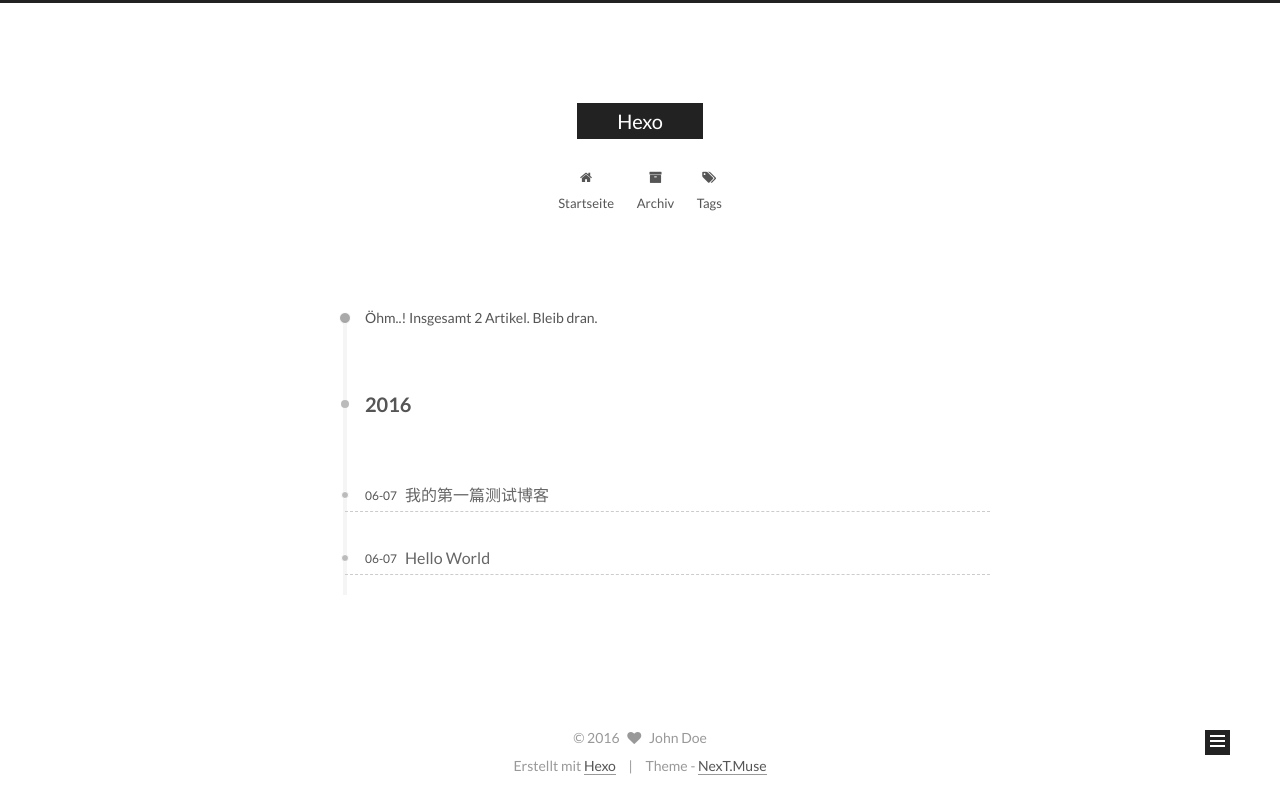
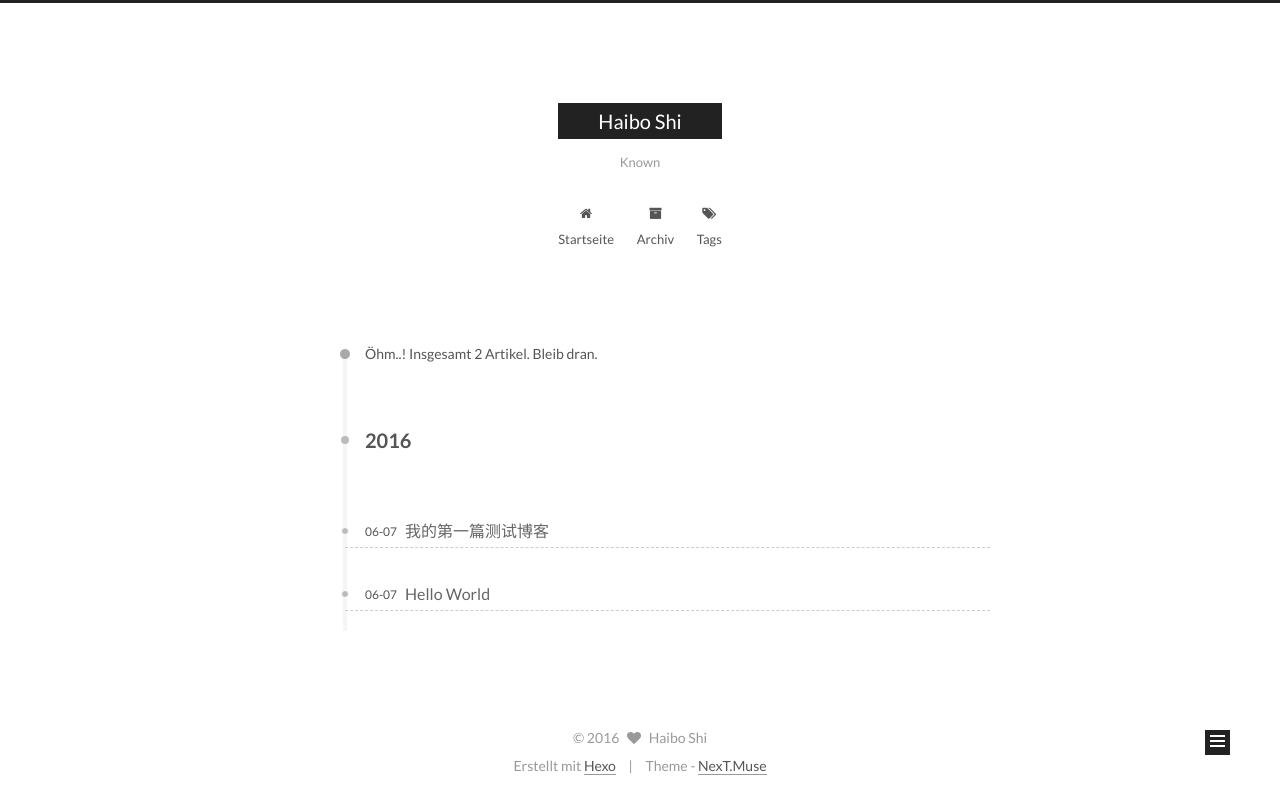
Before and after one commit to HaiboShi/haiboshi.github.io, a plain HTML site: page archives/2016/06/index.html in a window 1280 px wide. Drawn offline with Linux system fonts and the light colour scheme.

Commit message:
Site updated: 2016-06-07 13:29:21

```diff
--- a/archives/2016/06/index.html
+++ b/archives/2016/06/index.html
@@ -86,12 +86,12 @@
 
 <meta name="description">
 <meta property="og:type" content="website">
-<meta property="og:title" content="Hexo">
+<meta property="og:title" content="Haibo Shi">
 <meta property="og:url" content="http://yoursite.com/archives/2016/06/index.html">
-<meta property="og:site_name" content="Hexo">
+<meta property="og:site_name" content="Haibo Shi">
 <meta property="og:description">
 <meta name="twitter:card" content="summary">
-<meta name="twitter:title" content="Hexo">
+<meta name="twitter:title" content="Haibo Shi">
 <meta name="twitter:description">
 
 
@@ -115,7 +115,7 @@
 
   <link rel="canonical" href="http://yoursite.com/archives/2016/06/"/>
 
-  <title> Archiv | Hexo </title>
+  <title> Archiv | Haibo Shi </title>
 </head>
 
 <body itemscope itemtype="http://schema.org/WebPage" lang="">
@@ -146,11 +146,11 @@
   <div class="custom-logo-site-title">
     <a href="/"  class="brand" rel="start">
       <span class="logo-line-before"><i></i></span>
-      <span class="site-title">Hexo</span>
+      <span class="site-title">Haibo Shi</span>
       <span class="logo-line-after"><i></i></span>
     </a>
   </div>
-  <p class="site-subtitle"></p>
+  <p class="site-subtitle">Known</p>
 </div>
 
 <div class="site-nav-toggle">
@@ -342,8 +342,8 @@
         <div class="site-author motion-element" itemprop="author" itemscope itemtype="http://schema.org/Person">
           <img class="site-author-image" itemprop="image"
                src="/images/avatar.gif"
-               alt="John Doe" />
-          <p class="site-author-name" itemprop="name">John Doe</p>
+               alt="Haibo Shi" />
+          <p class="site-author-name" itemprop="name">Haibo Shi</p>
           <p class="site-description motion-element" itemprop="description"></p>
         </div>
         <nav class="site-state motion-element">
@@ -393,7 +393,7 @@
   <span class="with-love">
     <i class="fa fa-heart"></i>
   </span>
-  <span class="author" itemprop="copyrightHolder">John Doe</span>
+  <span class="author" itemprop="copyrightHolder">Haibo Shi</span>
 </div>
 
 <div class="powered-by">
```
Also changed, not shown: 2016/06/07/hello-world/index.html (+7 -7 lines), 2016/06/07/我的第一篇测试博客/index.html (+7 -7 lines), archives/2016/index.html (+9 -9 lines), archives/index.html (+9 -9 lines), index.html (+9 -9 lines), favicon.ico (added).
